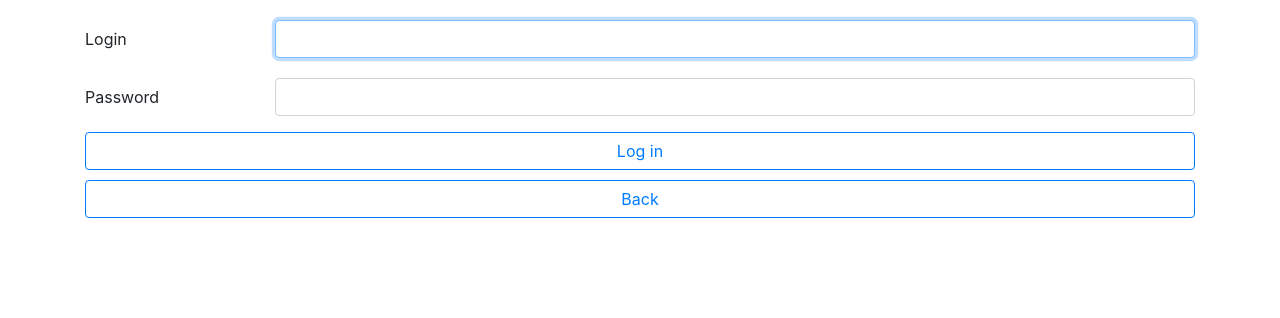
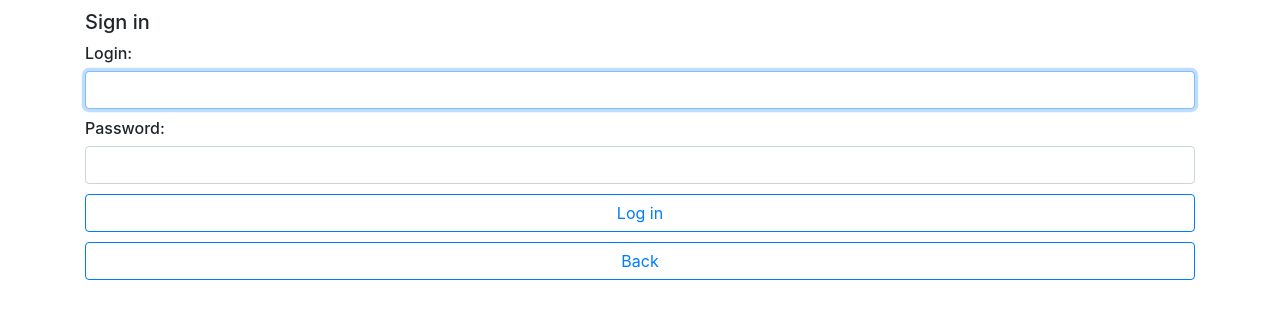
Before and after one commit to IceMouse1916/angularApp, an Angular app: page /login in a window 1280 px wide. Shown: the top 318 px of the page. Built offline with nearby package versions, Linux system fonts and the light colour scheme.

Commit message:
guest path done

```diff
--- a/src/app/log-in/log-in.component.html
+++ b/src/app/log-in/log-in.component.html
@@ -1,15 +1,12 @@
-<div class="form-group row" style="margin-top:20px;">
-  <label class="col-2 col-form-label">Login</label>
-  <div class="col-10">
-    <input class="form-control" [(ngModel)]="login" type="text" autofocus>
-  </div>
+<div style="margin-top:10px;">
+    <h5>Sign in</h5>
+    <h6  style="margin-top:10px;">Login:</h6>
+    <input class="form-control"  [(ngModel)]="login" type="text" autofocus>
+    <h6  style="margin-top:10px;">Password:</h6>
+    <input class="form-control"  [(ngModel)]="password" type="password">
+    <button type="button"  style="margin-top:10px;" class="btn btn-block btn-outline-primary" (click)="logIn(login, password)">Log in</button>
+    <h6 *ngIf="errorMessage" class="text-center" style="color:red; margin-top:20px;">{{errorMessage}}</h6>
+
 </div>
-<div class="form-group row" style="margin-top:20px;">
-  <label class="col-2 col-form-label">Password</label>
-  <div class="col-10">
-    <input class="form-control" [(ngModel)]="password" type="password">
-  </div>
-</div>
-<button type="button" class="btn btn-block btn-outline-primary" (click)="logIn(login, password)">Log in</button>
-<h6 *ngIf="errorMessage" class="text-center" style="color:red; margin-top:20px;">{{errorMessage}}</h6>
+
 <nk-back-button></nk-back-button>
--- a/src/app/sign-up/sign-up.component.html
+++ b/src/app/sign-up/sign-up.component.html
@@ -1,14 +1,11 @@
-<div class="form-group row" style="margin-top:20px;">
-    <label class="col-2 col-form-label">Login</label>
-    <div class="col-10">
+<div  style="margin-top:10px;">
+      <h5>Sign up</h5>
+      <h6  style="margin-top:10px;">Login:</h6>
       <input class="form-control" [(ngModel)]="login" type="text" autofocus>
-    </div>
-  </div>
-  <div class="form-group row" style="margin-top:20px;">
-    <label class="col-2 col-form-label">Password</label>
-    <div class="col-10">
+      <h6  style="margin-top:10px;">Password:</h6>
       <input class="form-control" [(ngModel)]="password" type="password">
-    </div>
-  </div>
-  <button type="button" class="btn btn-block btn-outline-primary">Sign up</button>
+
+      <button type="button" style="margin-top:10px;" class="btn btn-block btn-outline-primary">Sign up</button>
+</div>
+
   <nk-back-button></nk-back-button>
```
